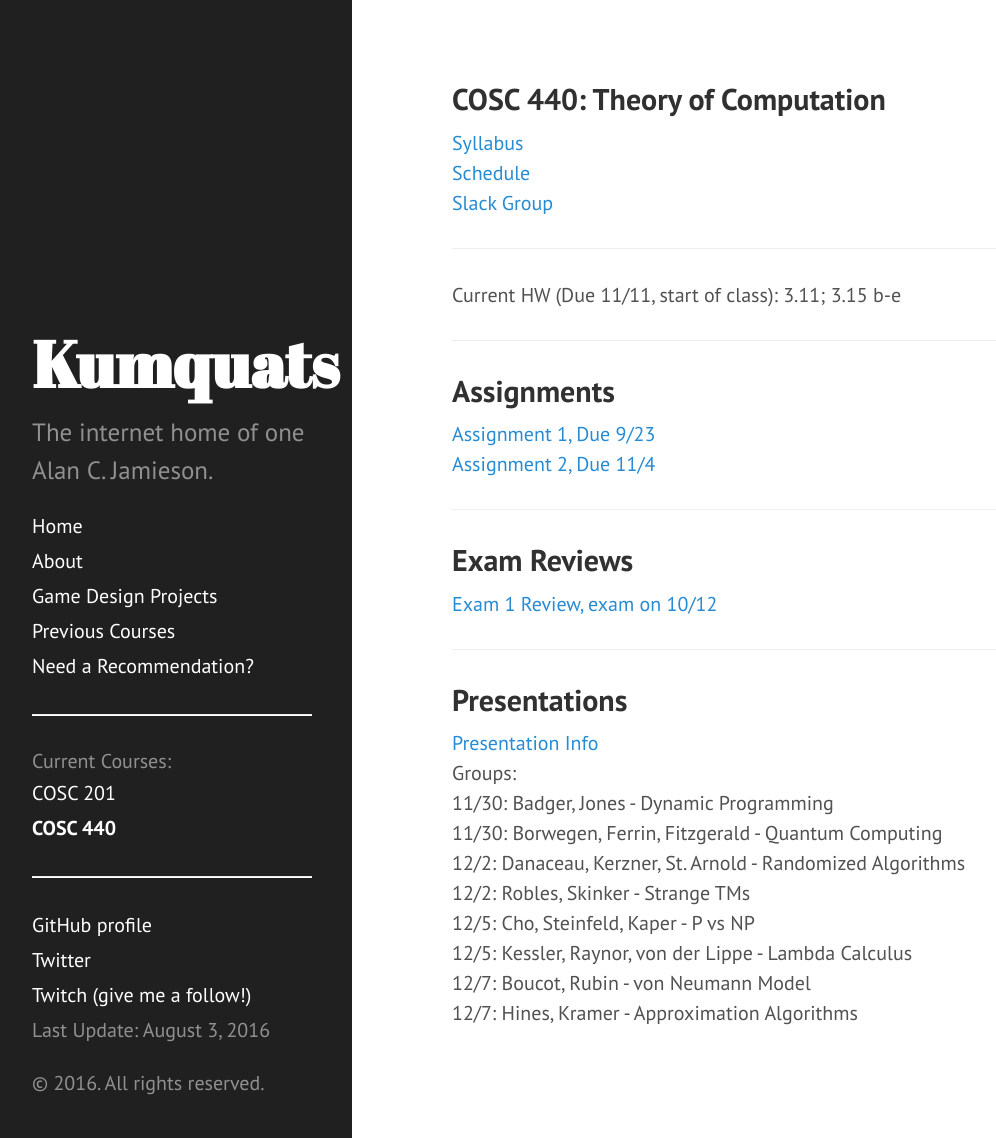
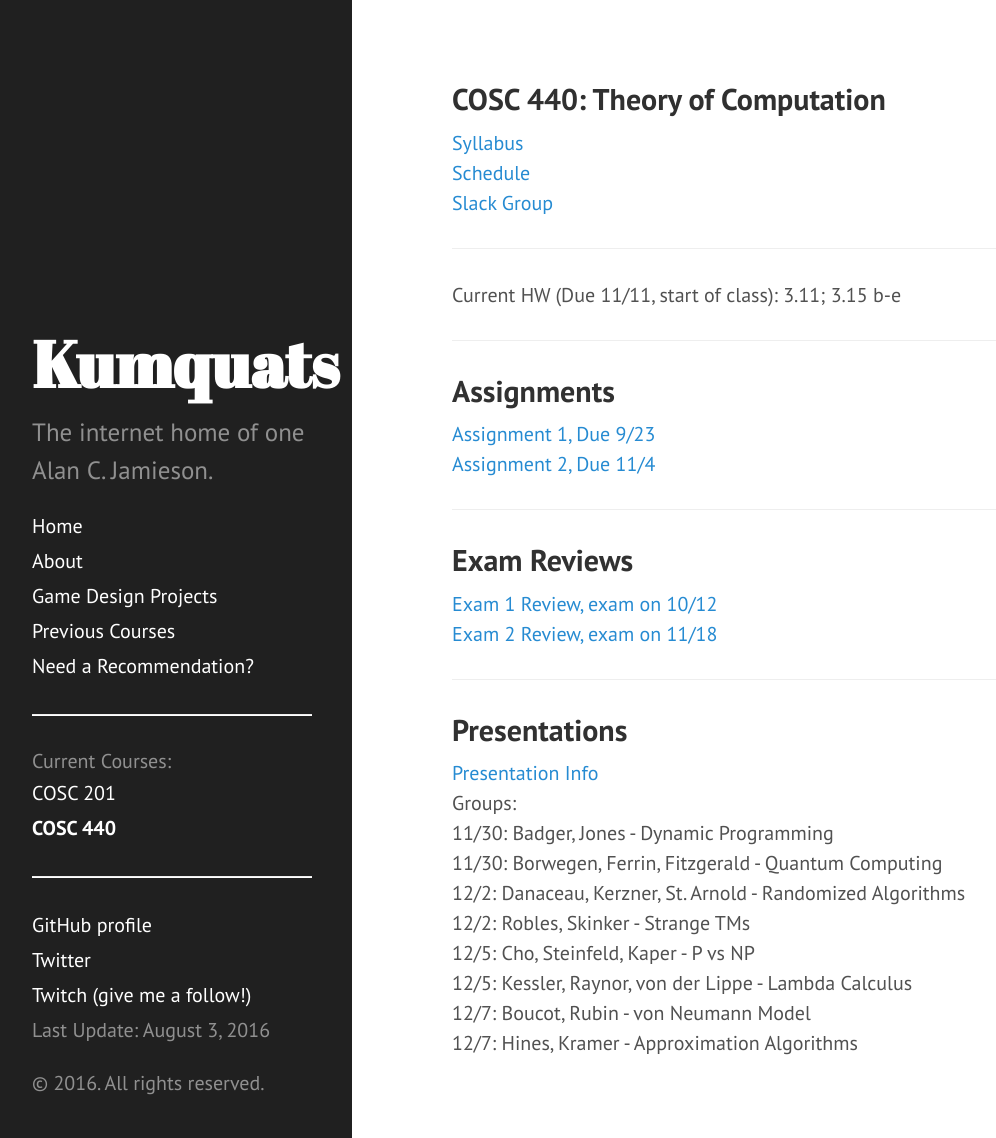
Before and after one commit to ripark/ripark.github.io, a Jekyll site: the page built from f16/cosc440.html, in a window 1280 px wide and 1138 px high. Shown: the whole window, without its empty margins (8-1004 px from the left). Built offline with Jekyll 4.4.1, drawn with Linux system fonts in a browser that asks for light colours; Markdown is read by kramdown in place of the engine named in the settings.

Commit message:
440 exam rev

```diff
--- a/f16/cosc440.html
+++ b/f16/cosc440.html
@@ -21,6 +21,7 @@
 <h2> Exam Reviews </h2>
 <a href="http://ripark.github.io/f16/440Exam1Rev.pdf">Exam 1 Review, exam on 10/12</a>
 <br>
+<a href="http://ripark.github.io/f16/440Exam2Rev.pdf">Exam 2 Review, exam on 11/18</a>
 <hr>
 <h2> Presentations </h2>
 <a href="http://ripark.github.io/f16/COSC440Pres.pdf">Presentation Info</a>
```
Also changed, not shown: 2 other files.
